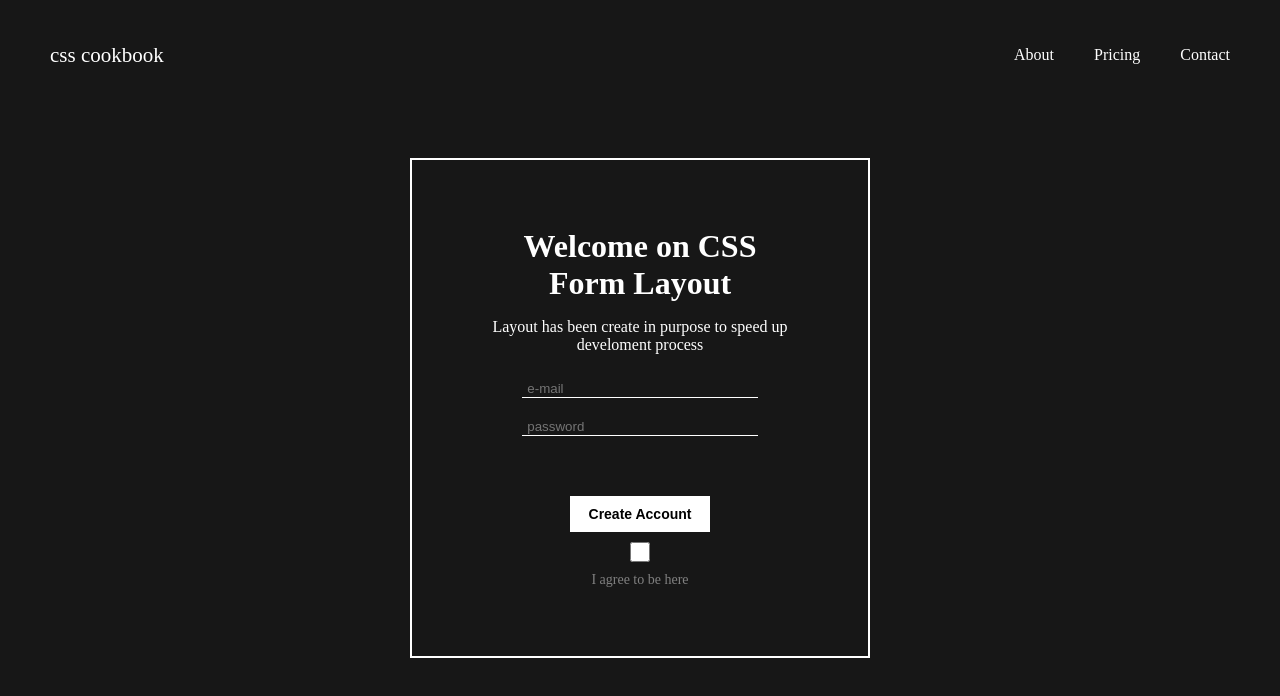
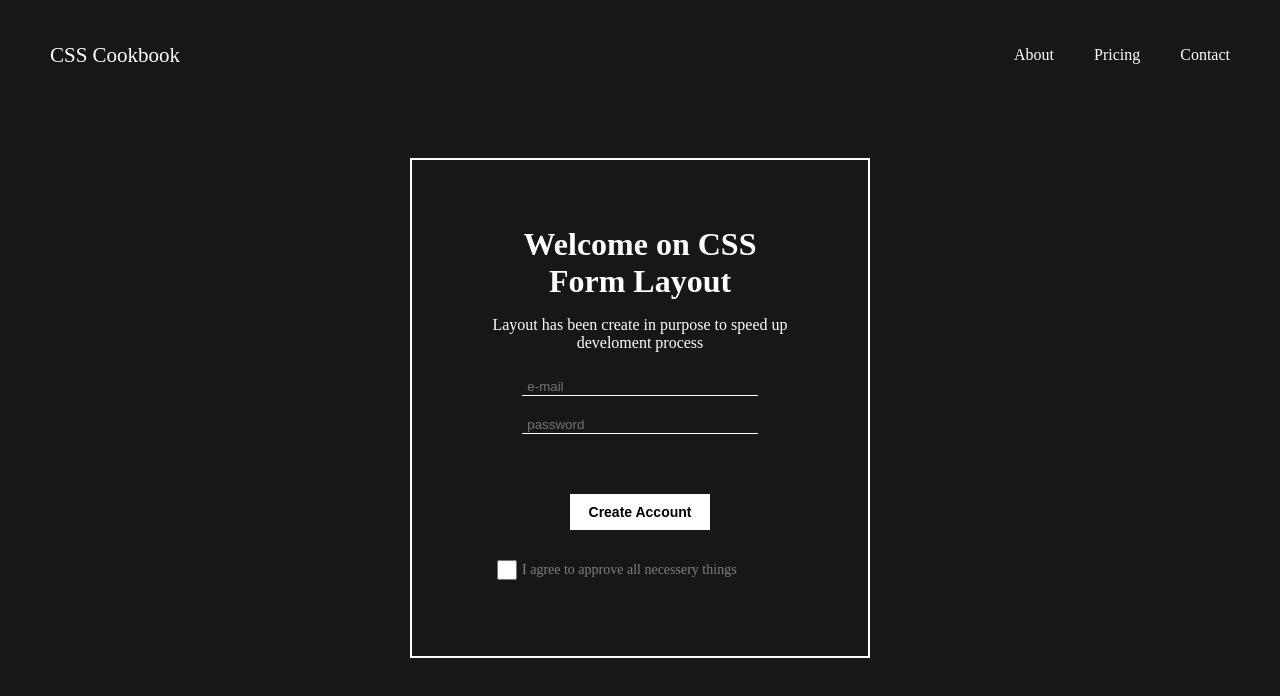
Before and after one commit to Desmoteuss/Form, a plain HTML site: page index.html in a window 1280 px wide. Drawn offline with Linux system fonts and the light colour scheme.

Commit message:
bottom, input color added

```diff
--- a/index.html
+++ b/index.html
@@ -6,7 +6,7 @@
 </head>
 <body>
 	<nav class="navigation">
-		<span class="logo">css cookbook</span>
+		<span class="logo">CSS Cookbook</span>
 <ul class="menu">
 	<li class="menu_item">About</li>
 	<li class="menu_item">Pricing</li>
@@ -22,12 +22,13 @@
 			<input class="input" type="e-mail" name="e-mail" id="e-mail"placeholder=" e-mail"/>
 			<input class="input" type="password" name="password" id="password"placeholder=" password"/>
 			<button class="button"> Create Account</button>
-			<input class="checkbox" type="checkbox" name="consent" />
-			<label class="label"> I agree to be here</label>
+
 		</form>
-
+	<div class="bottom">
+		<input class="checkbox" type="checkbox" name="consent" />
+		<label class="label"> I agree to approve all necessery things</label>
+		</div>
 	</div>
-
 
 </body>
 </html>
--- a/style.css
+++ b/style.css
@@ -32,13 +32,17 @@ body {
 .logo {
 
 	font-size: 21px;
+	cursor: pointer;
 
 
 }
 .menu {
 	display:flex;
 	font-size: 16px;
-	list-style: none;}
+	list-style: none;
+	cursor: pointer;
+}
+
 
 .menu_item
 {
@@ -85,15 +89,25 @@ input{
 	border-bottom: 1px solid white;
 	width: 80%;
 	margin: 10px 0;
+	color: white;
+}
+.bottom{
+	display: flex;
+justify-content: start;
+
+align-items: center;
+
+margin-top: 20px;
 }
 .checkbox{
-display: inline-block;
-	width: 20px;
+
+
+	width: 30px;
 	height: 20px;
 
 }
 .label{
-	display: inline-block;
+
 font-size: 14px;
 color: grey;
 }
```
